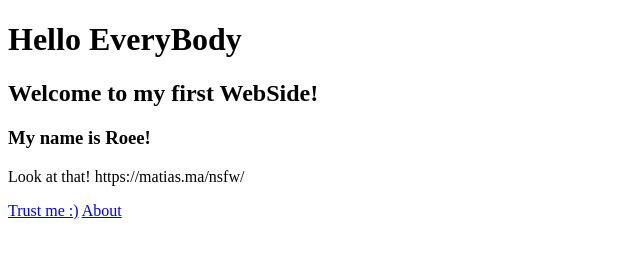
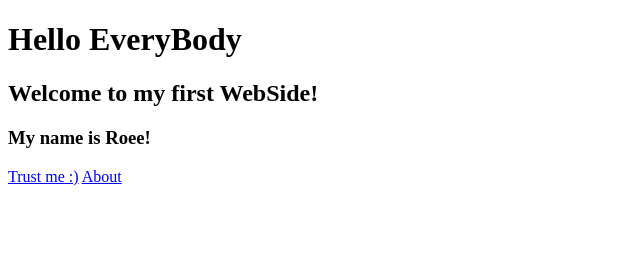
Before and after one commit to BinaleGit/1jb, a plain HTML site: page index.html in a window 1280 px wide. Shown: the whole page, without its empty margins (0-640 px from the left). Drawn offline with Linux system fonts and the light colour scheme.

Commit message:
del link

```diff
--- a/index.html
+++ b/index.html
@@ -9,7 +9,6 @@
   <h1>Hello EveryBody</h1>
   <h2>Welcome to my first WebSide!</h2>
   <h3>My name is Roee!</h3>
-  <p>Look at that! https://matias.ma/nsfw/</p>
   <a href="https://matias.ma/nsfw/">Trust me :)</a>
   <a href="about.html">About</a>
 
```
